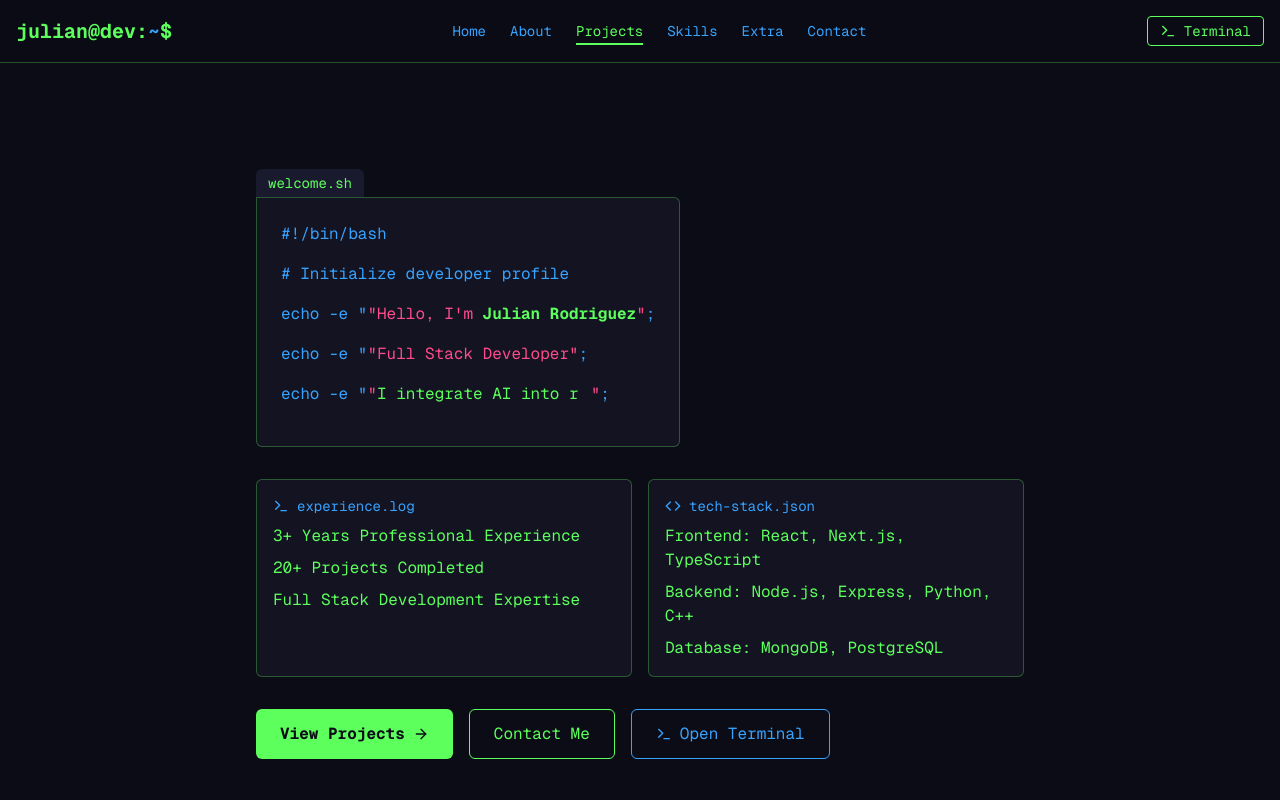
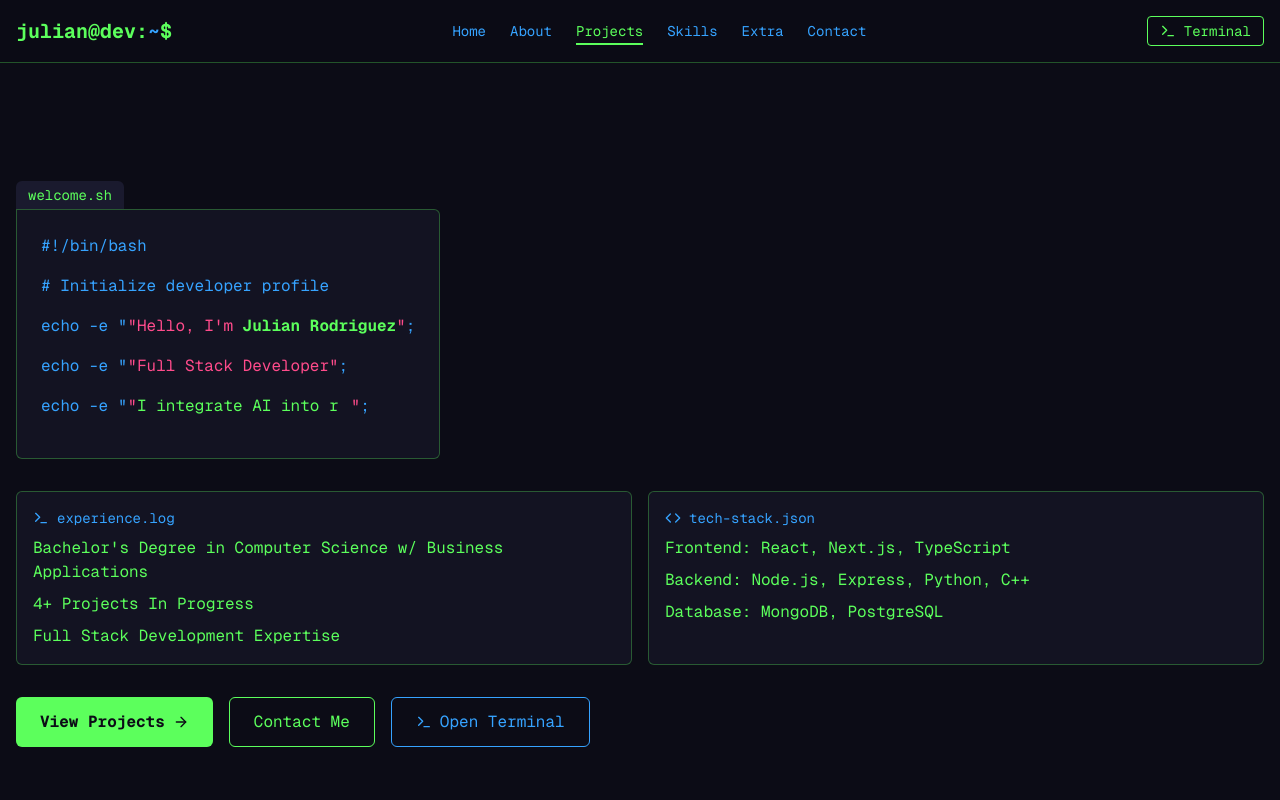
Before and after one commit to julianrodriguez2/personal-web, a Next.js app in the folder my-app/: page / in a window 1280 px wide. Shown: the top 800 px of the page. Built offline with nearby package versions, Linux system fonts and the light colour scheme.

Commit message:
fixed the terminal

```diff
--- a/my-app/src/pages/terminaldesign.tsx
+++ b/my-app/src/pages/terminaldesign.tsx
@@ -26,6 +26,7 @@ export default function TerminalPortfolio() {
   const [terminalOutput, setTerminalOutput] = useState<string[]>([]);
   const sectionsRef = useRef<{ [key: string]: HTMLElement | null }>({});
   const terminalInputRef = useRef<HTMLInputElement>(null);
+  const terminalEndRef = useRef<HTMLDivElement>(null);
 
   const sections = [
     { id: "home", label: "Home", command: "cd ~" },
@@ -327,6 +328,12 @@ export default function TerminalPortfolio() {
   }, []);
 
   useEffect(() => {
+    if (terminalEndRef.current) {
+      terminalEndRef.current.scrollIntoView({ behavior: "smooth" });
+    }
+  }, [terminalOutput]);
+
+  useEffect(() => {
     const cursorInterval = setInterval(() => {
       setCursorVisible((prev) => !prev);
     }, 500);
@@ -587,6 +594,9 @@ export default function TerminalPortfolio() {
                     {line}
                   </div>
                 ))}
+
+                <div ref={terminalEndRef}></div>
+
                 <form
                   onSubmit={handleTerminalCommand}
                   className="flex items-center mt-2"
@@ -617,8 +627,8 @@ export default function TerminalPortfolio() {
           id="home"
           className="min-h-screen flex items-center py-20"
         >
-          <div className="container mx-auto px-4">
-            <div className="max-w-3xl mx-auto">
+          <div className="container mx-auto px-4 2xl:px-8">
+            <div className="w-full max-w-7xl mx-auto">
               <div className="mb-8 inline-block">
                 <div className="bg-[#1A1A2E] text-[#5CFF5C] px-3 py-1 text-sm rounded-t-md inline-block">
                   welcome.sh
@@ -672,8 +682,11 @@ export default function TerminalPortfolio() {
                     </span>
                   </div>
                   <div className="text-[#5CFF5C]">
-                    <p className="mb-2">3+ Years Professional Experience</p>
-                    <p className="mb-2">20+ Projects Completed</p>
+                    <p className="mb-2">
+                      Bachelor's Degree in Computer Science w/ Business
+                      Applications
+                    </p>
+                    <p className="mb-2">4+ Projects In Progress</p>
                     <p>Full Stack Development Expertise</p>
                   </div>
                 </div>
@@ -697,20 +710,20 @@ export default function TerminalPortfolio() {
               <div className="flex flex-wrap gap-4">
                 <button
                   onClick={() => scrollToSection("projects")}
-                  className="px-6 py-3 bg-[#5CFF5C] text-[#0C0C16] rounded-md inline-flex items-center font-bold hover:bg-[#5CFF5C]/90 transition-colors"
+                  className="cursor-pointer px-6 py-3 bg-[#5CFF5C] text-[#0C0C16] rounded-md inline-flex items-center font-bold hover:bg-[#5CFF5C]/90 transition-colors"
                 >
                   View Projects
                   <ArrowRight size={16} className="ml-2" />
                 </button>
                 <button
                   onClick={() => scrollToSection("contact")}
-                  className="px-6 py-3 border border-[#5CFF5C] text-[#5CFF5C] rounded-md inline-flex items-center hover:bg-[#5CFF5C]/10 transition-colors"
+                  className="cursor-pointer px-6 py-3 border border-[#5CFF5C] text-[#5CFF5C] rounded-md inline-flex items-center hover:bg-[#5CFF5C]/10 transition-colors"
                 >
                   Contact Me
                 </button>
                 <button
                   onClick={() => setTerminalOpen(true)}
-                  className="px-6 py-3 border border-[#36A3FF] text-[#36A3FF] rounded-md inline-flex items-center hover:bg-[#36A3FF]/10 transition-colors"
+                  className="cursor-pointer px-6 py-3 border border-[#36A3FF] text-[#36A3FF] rounded-md inline-flex items-center hover:bg-[#36A3FF]/10 transition-colors"
                 >
                   <Terminal size={16} className="mr-2" />
                   Open Terminal
```
